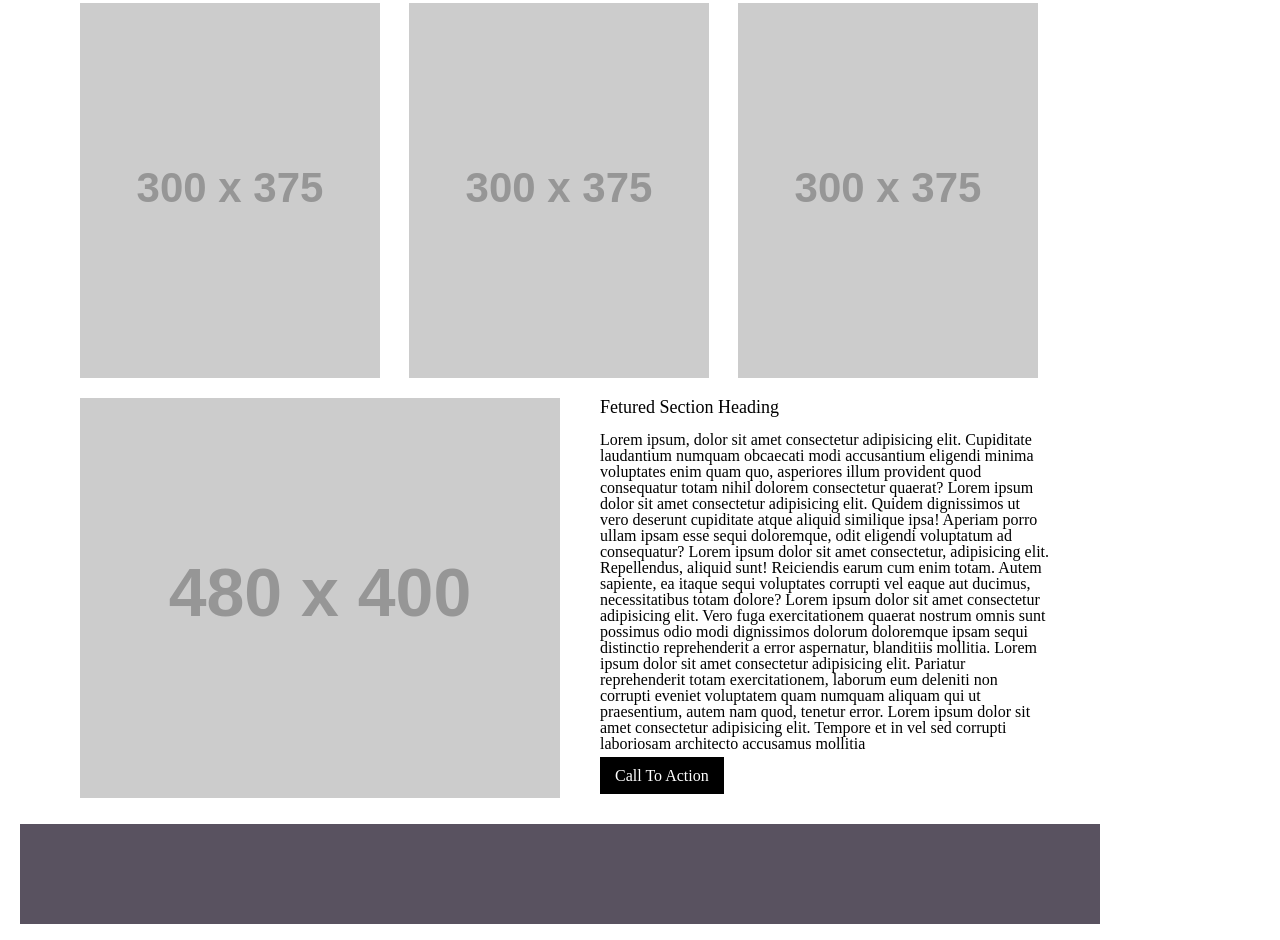
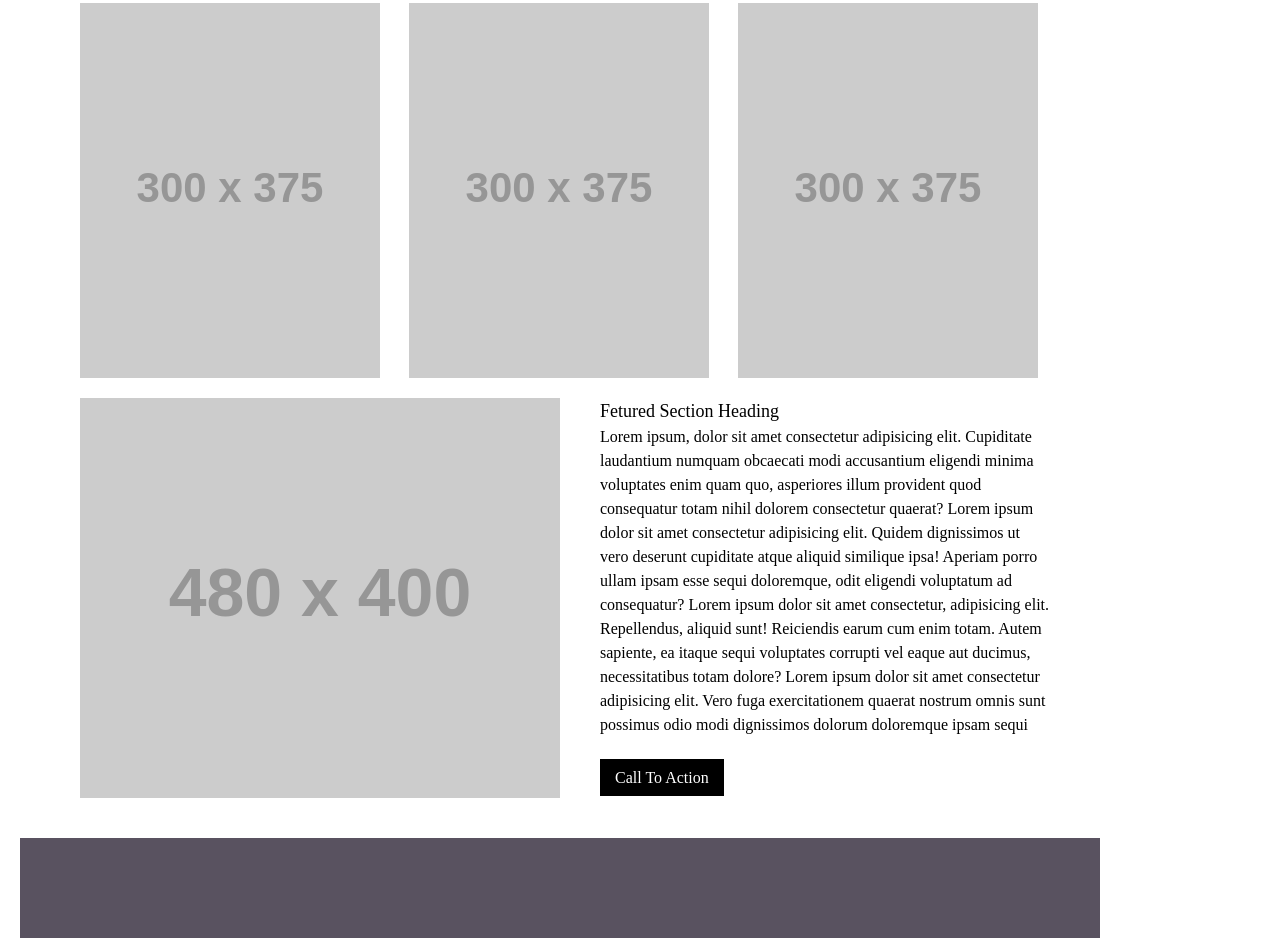
Before and after one commit to RazanArmouti/wirefame-exercise, a plain HTML site: page index.html in a window 1280 px wide. Shown: the part 560-1500 px from the top of the page. Drawn offline with Linux system fonts and the light colour scheme; placeholder pictures from the web are drawn by us.

Commit message:
added article

```diff
--- a/CSS/style.css
+++ b/CSS/style.css
@@ -31,9 +31,7 @@ main img{
 
 
 }
-main{
 
-}
 main section:nth-child(2){
     display: grid;
     grid-template-columns: 300px 300px 300px;
@@ -46,11 +44,21 @@ main section:nth-child(3){
     gap: 100px;
 
 }
-main section:nth-child(3) article{
+main section:nth-child(3) div article{
+
+    overflow-y: scroll;
+   line-height: 1.5;
+   height: 340px;
+
+
+
+}
+main section:nth-child(3) div {
     display: table-row;
     margin-top: 20px;
     width: 450px;
     margin-bottom: 40px;
+    height: 400px;
 
 }
 main section:nth-child(3) a{
@@ -59,11 +67,9 @@ main section:nth-child(3) a{
     text-decoration: none;
   padding: 10px 15px 10px 15px;
 
-}
-main section:nth-child(3) p{
-   overflow-y: hidden;
 
 }
+
 h1{
     font-size:large;
 }
--- a/index.html
+++ b/index.html
@@ -30,8 +30,9 @@
         </section>
         <section id="lastSec">
             <img src="https://via.placeholder.com/480x400/000000" alt="">
+            <div>
             <article >
-                <h1>Fetured Section Heading</h1><br>
+                <h1>Fetured Section Heading</h1>
                 <p>Lorem ipsum, dolor sit amet consectetur adipisicing elit. Cupiditate laudantium numquam obcaecati
                     modi
                     accusantium eligendi minima voluptates enim quam quo, asperiores illum provident quod consequatur
@@ -47,11 +48,12 @@
                     adipisicing elit. Vero fuga exercitationem quaerat nostrum omnis sunt possimus odio modi dignissimos
                     dolorum doloremque ipsam sequi distinctio reprehenderit a error aspernatur, blanditiis mollitia.
                     Lorem ipsum dolor sit amet consectetur adipisicing elit. Pariatur reprehenderit totam
-                    exercitationem, laborum eum deleniti non corrupti eveniet voluptatem quam numquam aliquam qui ut
-                    praesentium, autem nam quod, tenetur error. Lorem ipsum dolor sit amet consectetur adipisicing elit.
-                    Tempore et in vel sed corrupti laboriosam architecto accusamus mollitia</p><br>
-                <a href="">Call To Action</a>
+                    exercitationem, laborum eum deleniti non corrupti eveniet voluptatem </p>
+
             </article>
+            <br><br>
+            <a href="">Call To Action</a>
+        </div>
 
         </section>
 
```
